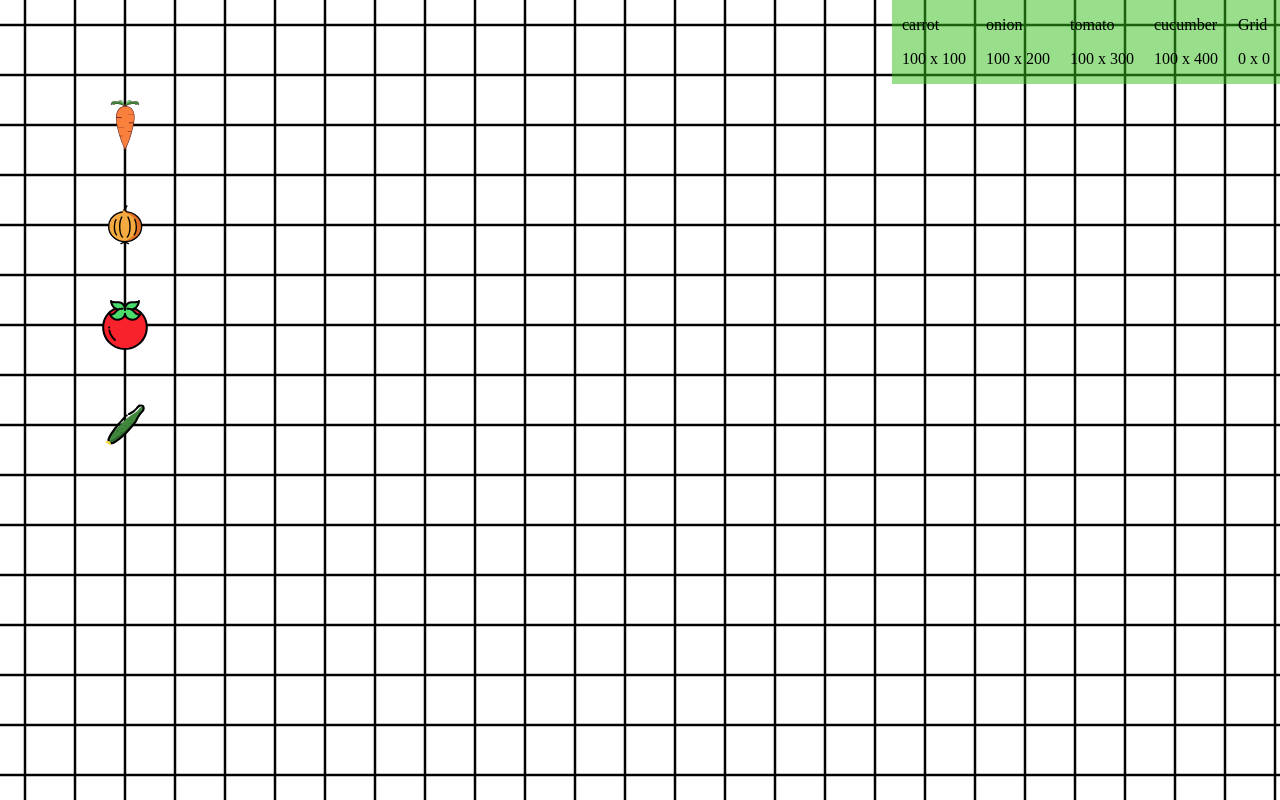
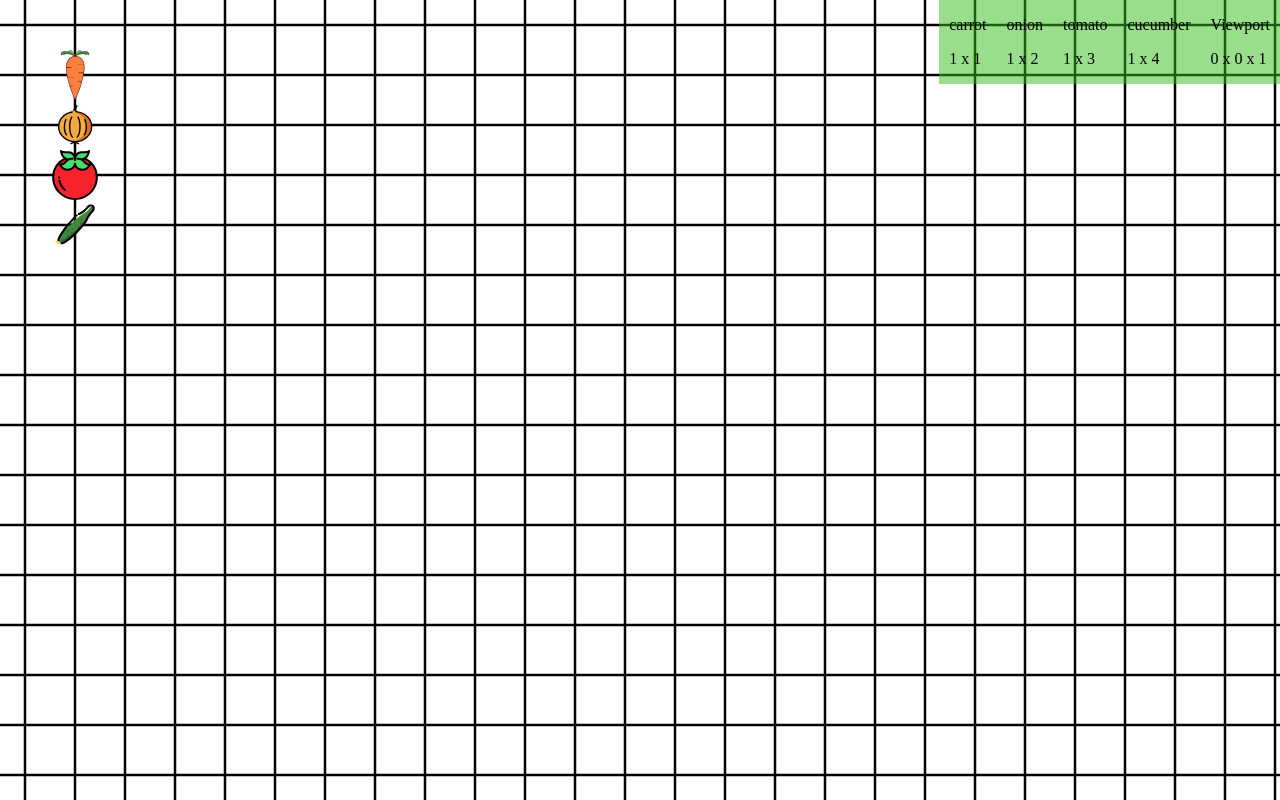
Before and after one commit to SpaceShaman/allelo, a Vue app: page / in a window 1280 px wide. Built offline with nearby package versions, Linux system fonts and the light colour scheme.

Commit message:
chore(GridBackground.vue): remove GridBackground component and related store refactor(PlanerView.vue): update viewport handling and interaction logic for improved performance and readability

```diff
--- a/src/components/GridBackground.vue
+++ /dev/null
@@ -1,50 +0,0 @@
-<script setup lang="ts">
-import { useGridStore } from '@/stores/grid'
-import interact from 'interactjs'
-
-const grid = useGridStore()
-
-function moveGrid(event: Interact.DragEvent) {
-  grid.x = (grid.x + event.dx) % 10000
-  grid.y = (grid.y + event.dy) % 10000
-}
-
-interact('.grid')
-  .draggable({
-    listeners: {
-      move: moveGrid
-    }
-  })
-  .styleCursor(false)
-
-// Disable right-click context menu
-// document.oncontextmenu = document.body.oncontextmenu = function () {
-//   return false
-// }
-</script>
-
-<template>
-  <div
-    class="grid"
-    :style="{
-      backgroundPosition: `${grid.x}px ${grid.y}px`,
-      backgroundSize: `${grid.scale}px ${grid.scale}px`
-    }"
-  ></div>
-</template>
-
-<style scoped>
-.grid {
-  width: 100%;
-  height: 100%;
-  background-image: url('../assets/grid.svg');
-  background-repeat: repeat;
-  cursor: crosshair;
-  user-select: none;
-  touch-action: none;
-  position: absolute;
-  top: 0;
-  left: 0;
-  z-index: -1;
-}
-</style>
--- a/src/stores/grid.ts
+++ /dev/null
@@ -1,14 +0,0 @@
-import { defineStore } from 'pinia'
-import { ref } from 'vue'
-
-export const useGridStore = defineStore('grid', () => {
-  const x = ref<number>(0)
-  const y = ref<number>(0)
-  const scale = 50
-
-  return {
-    x,
-    y,
-    scale
-  }
-})
--- a/src/views/PlanerView.vue
+++ b/src/views/PlanerView.vue
@@ -1,73 +1,87 @@
 <script setup lang="ts">
-import GridBackground from '@/components/GridBackground.vue'
-import { useGridStore } from '@/stores/grid'
 import interact from 'interactjs'
 import { ref, watch } from 'vue'
 
-const grid = useGridStore()
+const size: number = 50
+
+const viewport = ref({ x: 0, y: 0, scale: 1 })
 
 const plants = ref([
   {
     name: 'carrot',
-    position: { x: 100, y: 100 }
+    position: { x: 1, y: 1 }
   },
   {
     name: 'onion',
-    position: { x: 100, y: 200 }
+    position: { x: 1, y: 2 }
   },
   {
     name: 'tomato',
-    position: { x: 100, y: 300 }
+    position: { x: 1, y: 3 }
   },
   {
     name: 'cucumber',
-    position: { x: 100, y: 400 }
+    position: { x: 1, y: 4 }
   }
 ])
-
 function getPlantImg(plant: string): string {
   return new URL(`../assets/plants/${plant}.svg`, import.meta.url).href
 }
 
-function createInteractInstance() {
-  interact('.plant')
+function moveGrid(event: Interact.DragEvent) {
+  viewport.value.x += event.dx
+  viewport.value.y += event.dy
+}
+
+function createInteractInstances() {
+  interact('.grid')
     .draggable({
       listeners: {
         move(event) {
-          const plant = plants.value.find((plant) => plant.name === event.target.id)
-          if (!plant) return
-          plant.position.x += event.dx
-          plant.position.y += event.dy
+          moveGrid(event)
         }
-      },
-      modifiers: [
-        interact.modifiers.snap({
-          targets: [
-            interact.createSnapGrid({
-              x: grid.scale,
-              y: grid.scale,
-              offset: { x: grid.x, y: grid.y }
-            })
-          ],
-          relativePoints: [{ x: 0, y: 0 }]
-        })
-      ]
+      }
     })
     .styleCursor(false)
+
+  // interact('.plant')
+  //   .draggable({
+  //     listeners: {
+  //       move(event) {
+  //         const plant = plants.value.find((plant) => plant.name === event.target.id)
+  //         if (!plant) return
+  //         plant.position.x += event.dx
+  //         plant.position.y += event.dy
+  //       }
+  //     },
+  //     modifiers: [
+  //       interact.modifiers.snap({
+  //         targets: [
+  //           interact.createSnapGrid({
+  //             x: grid.scale,
+  //             y: grid.scale,
+  //             offset: { x: grid.realX, y: grid.realY }
+  //           })
+  //         ],
+  //         relativePoints: [{ x: 0, y: 0 }]
+  //       })
+  //     ]
+  //   })
+  //   .styleCursor(false)
 }
-watch(grid, () => {
-  createInteractInstance()
+watch(viewport, () => {
+  createInteractInstances()
 })
-createInteractInstance()
+createInteractInstances()
 
-// const handleWheel = (event) => {
-//   event.preventDefault()
-//   grid.scale += event.deltaY * -0.001
-//   // Ogranicz skalę
-//   grid.scale = Math.min(Math.max(0.001, grid.scale), 2)
-// }
+const handleWheel = (event: WheelEvent) => {
+  event.preventDefault()
+  viewport.value.scale += event.deltaY * -0.001
+  // Ogranicz skalę
+  viewport.value.scale = Math.min(Math.max(0.1, viewport.value.scale), 10)
+}
 
-// window.addEventListener('wheel', handleWheel, { passive: false })
+window.addEventListener('wheel', handleWheel, { passive: false })
 </script>
 
 <template>
@@ -77,8 +91,8 @@ createInteractInstance()
       <p>{{ plant.position.x }} x {{ plant.position.y }}</p>
     </div>
     <div class="plant-info">
-      <p>Grid</p>
-      <p>{{ grid.x }} x {{ grid.y }}</p>
+      <p>Viewport</p>
+      <p>{{ viewport.x }} x {{ viewport.y }} x {{ viewport.scale }}</p>
     </div>
   </div>
   <img
@@ -88,14 +102,33 @@ createInteractInstance()
     :src="getPlantImg(plant.name)"
     class="plant"
     :style="{
-      transform: `translate(${plant.position.x + grid.x}px, ${plant.position.y + grid.y}px)`,
-      width: `${grid.scale}px`
+      transform: `translate(${plant.position.x * (size * viewport.scale) + viewport.x}px, ${plant.position.y * (size * viewport.scale) + viewport.y}px)`,
+      width: `${size * viewport.scale}px`
     }"
   />
-  <GridBackground />
+  <div
+    class="grid"
+    :style="{
+      backgroundPosition: `${viewport.x}px ${viewport.y}px`,
+      backgroundSize: `${size * viewport.scale}px ${size * viewport.scale}px`
+    }"
+  ></div>
 </template>
 
 <style scoped>
+.grid {
+  width: 100%;
+  height: 100%;
+  background-image: url('../assets/grid.svg');
+  background-repeat: repeat;
+  cursor: crosshair;
+  user-select: none;
+  touch-action: none;
+  position: absolute;
+  top: 0;
+  left: 0;
+  z-index: -1;
+}
 .plant {
   touch-action: none;
   user-select: none;
```
